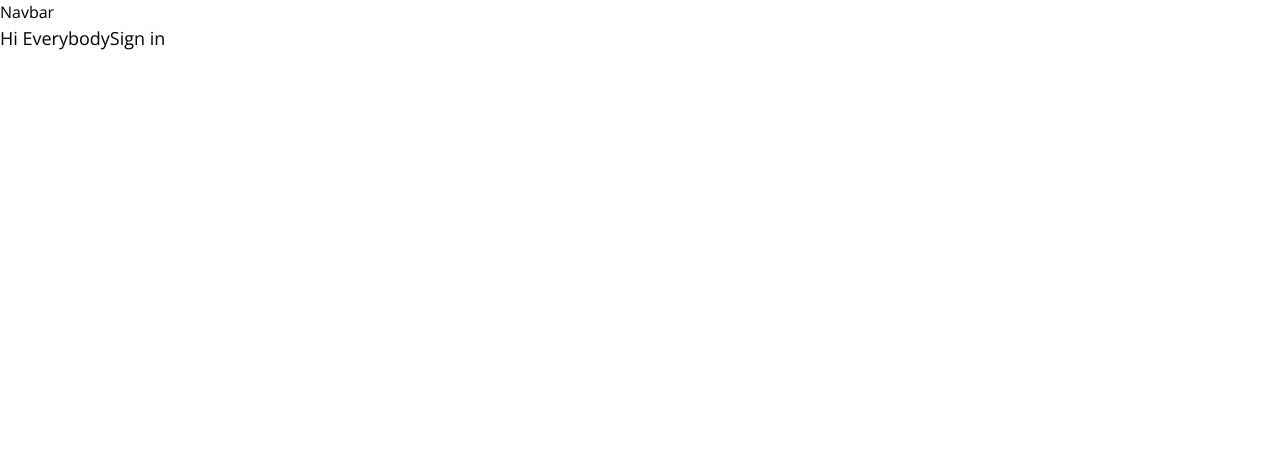
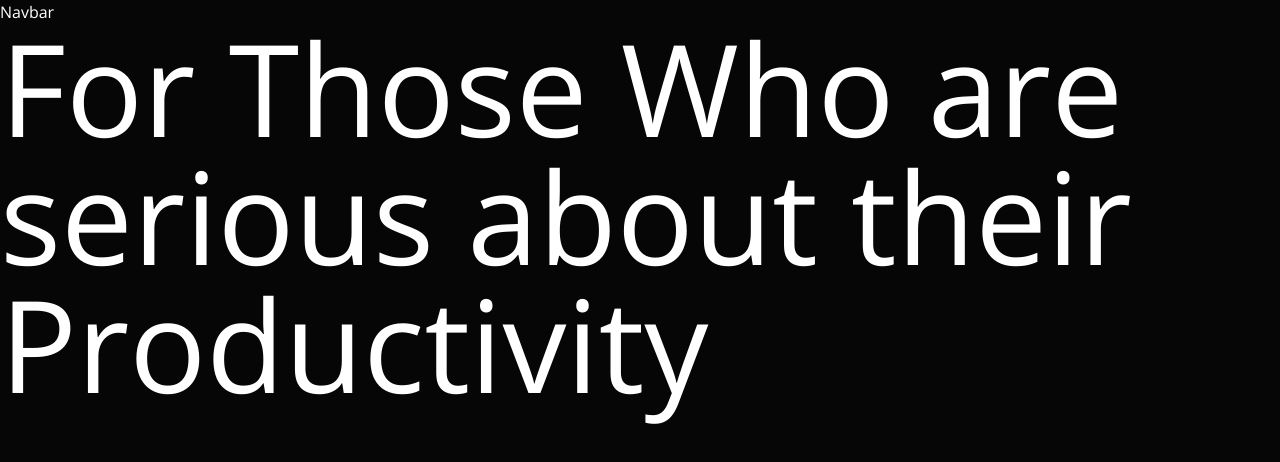
Before and after one commit to yashbudhia/next-chrome-extension, a Next.js app: page / in a window 1280 px wide. Shown: the top 462 px of the page. Built offline with nearby package versions, Linux system fonts and the light colour scheme.

Commit message:
some-thing

```diff
--- a/app/globals.css
+++ b/app/globals.css
@@ -1,11 +1,20 @@
 @tailwind base;
 @tailwind components;
 @tailwind utilities;
+
+* {
+  scroll-behavior: smooth;
+}
 
 :root {
   --foreground-rgb: 0, 0, 0;
   --background-start-rgb: 214, 219, 220;
   --background-end-rgb: 255, 255, 255;
+}
+@layer base {
+  body {
+    @apply bg-black text-white font-normal;
+  }
 }
 
 @media (prefers-color-scheme: dark) {
@@ -16,5 +25,8 @@
   }
 }
 
-body {
+@layer utilities {
+  .nav {
+    @apply mt-4;
+  }
 }
--- a/app/layout.tsx
+++ b/app/layout.tsx
@@ -10,8 +10,8 @@ const OpenSans = Open_Sans({
 });
 
 export const metadata: Metadata = {
-  title: "Create Next App",
-  description: "Generated by create next app",
+  title: "boost your productivity",
+  description: "Never compromoise on productivity anymore",
 };
 
 export default function RootLayout({
--- a/app/page.tsx
+++ b/app/page.tsx
@@ -1,12 +1,11 @@
-"use client";
+import LandingPage from "@/components/LandingPage";
 import { signIn } from "next-auth/react";
 import Image from "next/image";
 
 export default function Home() {
   return (
-    <div className="text-bold text-lg">
-      Hi Everybody
-      <button onClick={() => signIn("google")}>Sign in</button>
+    <div>
+      <LandingPage />
     </div>
   );
 }
--- /dev/null
+++ b/components/LandingPage.tsx
@@ -0,0 +1,7 @@
+export default function LandingPage() {
+  return (
+    <div className="text-semibold text-9xl">
+      For Those Who are serious about their Productivity
+    </div>
+  );
+}
--- a/package.json
+++ b/package.json
@@ -9,7 +9,6 @@
     "lint": "next lint"
   },
   "dependencies": {
-    "@next/font": "^14.0.4",
     "next": "14.0.4",
     "next-auth": "^4.24.5",
     "react": "^18",
--- a/tailwind.config.ts
+++ b/tailwind.config.ts
@@ -7,16 +7,15 @@ const config: Config = {
     "./app/**/*.{js,ts,jsx,tsx,mdx}",
   ],
   theme: {
-    colors: {
-      black: "#060606",
-      white: "#ffffff",
-    },
-
     extend: {
       backgroundImage: {
         "gradient-radial": "radial-gradient(var(--tw-gradient-stops))",
         "gradient-conic":
           "conic-gradient(from 180deg at 50% 50%, var(--tw-gradient-stops))",
+      },
+      colors: {
+        black: "#060606",
+        white: "#ffffff",
       },
       fontFamily: {},
     },
```
